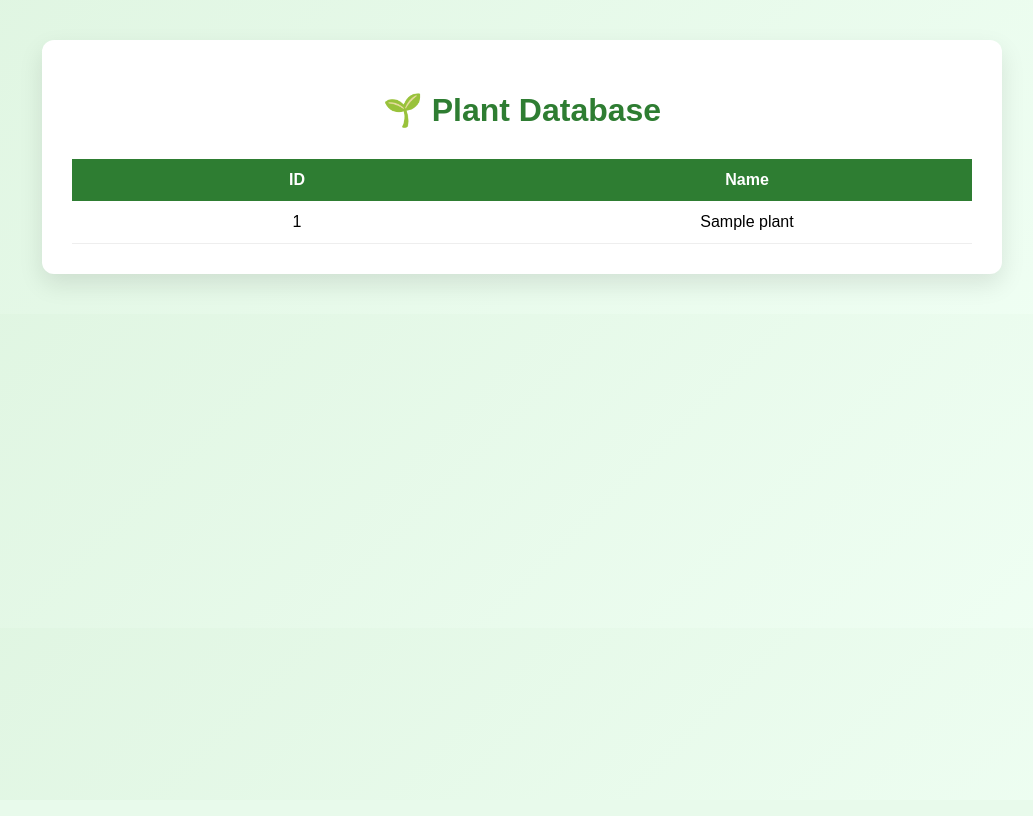
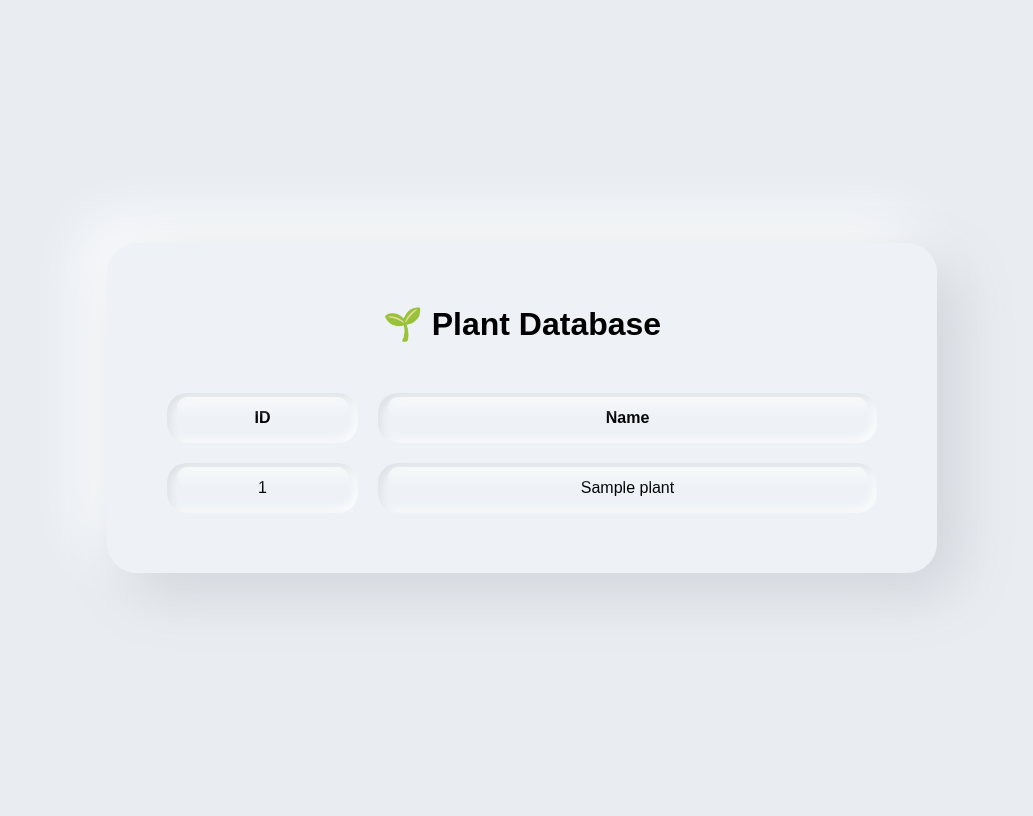
Before and after one commit to kiseki1705gd-ship-it/Blossom-Plant, a FastAPI app: template plant_api/templates/index.html in a window 1280 px wide. Shown: the whole page, without its empty margins (118-1151 px from the left). Before the commit the page ends 290 px from the top, so only its background shows below. Run offline with FastAPI, Linux system fonts and the light colour scheme; the template is opened without the code that fills it: most values are stand-ins (such as "Sample title", 1, 10 or a date in 2020).

Commit message:
Liquid Glass Update

```diff
--- a/plant_api/static/style.css
+++ b/plant_api/static/style.css
@@ -1,45 +1,110 @@
 body{
-    font-family: Arial, Helvetica, sans-serif;
-    background: linear-gradient(135deg,#dff5e1,#f0fff4);
-    margin:0;
-    padding:40px;
+
+    font-family: Arial;
+
+    background:#e9edf2;
+
+    height:100vh;
+
+    display:flex;
+    align-items:center;
+    justify-content:center;
+
 }
 
-.container{
-    max-width:900px;
-    margin:auto;
-    background:white;
-    padding:30px;
-    border-radius:12px;
-    box-shadow:0 10px 25px rgba(0,0,0,0.1);
+/* container */
+
+.card{
+
+    width:750px;
+
+    padding:40px;
+
+    border-radius:30px;
+
+    background:#eef2f6;
+
+    box-shadow:
+        20px 20px 60px #cfd4da,
+        -20px -20px 60px #ffffff;
+
 }
 
 h1{
     text-align:center;
-    color:#2e7d32;
     margin-bottom:30px;
 }
 
+/* table */
+
 table{
+
     width:100%;
-    border-collapse:collapse;
-    table-layout: fixed;
+
+    border-collapse:separate;
+
+    border-spacing:20px;
+
 }
 
-th, td{
-    padding:12px;
+/* jelly element */
+
+.gel{
+
+    padding:16px;
+
+    border-radius:20px;
+
+    background:#eef2f6;
+
     text-align:center;
+
+    box-shadow:
+
+        inset 3px 3px 8px rgba(0,0,0,0.08),
+        inset -3px -3px 8px rgba(255,255,255,0.9);
+
+    position:relative;
+
+    transition:all .4s cubic-bezier(.2,1.8,.4,1);
+
 }
 
-th{
-    background:#2e7d32;
-    color:white;
+/* liquid highlight */
+
+.gel::after{
+
+    content:"";
+
+    position:absolute;
+
+    top:4px;
+    left:10px;
+    right:10px;
+    height:40%;
+
+    border-radius:20px;
+
+    background:linear-gradient(
+        to bottom,
+        rgba(255,255,255,0.9),
+        rgba(255,255,255,0)
+    );
+
+    opacity:.7;
+
 }
 
-td{
-    border-bottom:1px solid #eee;
+/* jelly hover */
+
+.gel:hover{
+
+    transform:scale(1.1);
+
+    box-shadow:
+
+        inset 6px 6px 12px rgba(0,0,0,0.15),
+        inset -6px -6px 12px rgba(255,255,255,1),
+        0 10px 20px rgba(0,0,0,0.15);
+
 }
-
-tr:hover{
-    background:#f5fff6;
-}
--- a/plant_api/templates/index.html
+++ b/plant_api/templates/index.html
@@ -4,14 +4,12 @@
 <head>
 <meta charset="UTF-8">
 <title>Plant Database</title>
-
 <link rel="stylesheet" href="/static/style.css">
-
 </head>
 
 <body>
 
-<div class="container">
+<div class="card">
 
 <h1>🌱 Plant Database</h1>
 
@@ -19,20 +17,18 @@
 
 <thead>
 <tr>
-<th>ID</th>
-<th>Name</th>
+<th class="gel">ID</th>
+<th class="gel">Name</th>
 </tr>
 </thead>
 
 <tbody>
 
 {% for plant in plants %}
-
 <tr>
-<td>{{ plant.id }}</td>
-<td>{{ plant.name }}</td>
+<td class="gel">{{ plant.id }}</td>
+<td class="gel">{{ plant.name }}</td>
 </tr>
-
 {% endfor %}
 
 </tbody>
```
